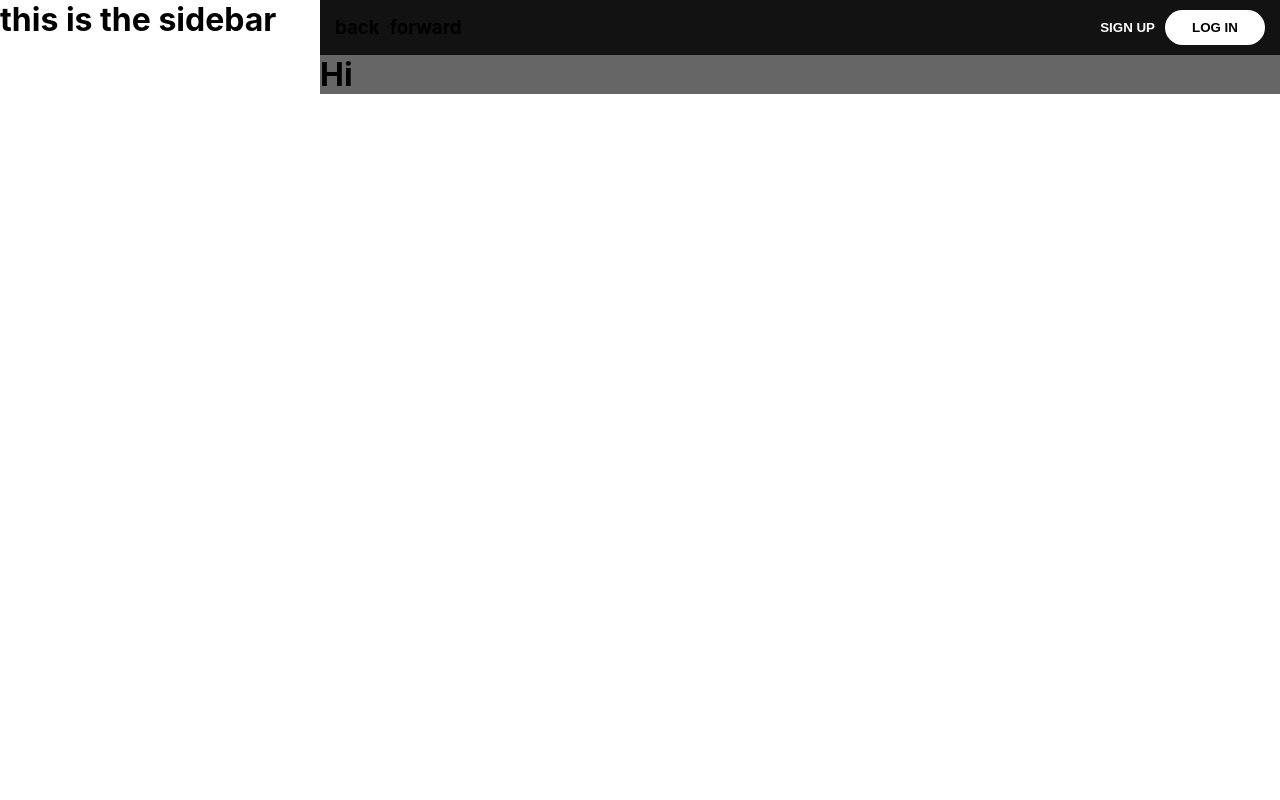
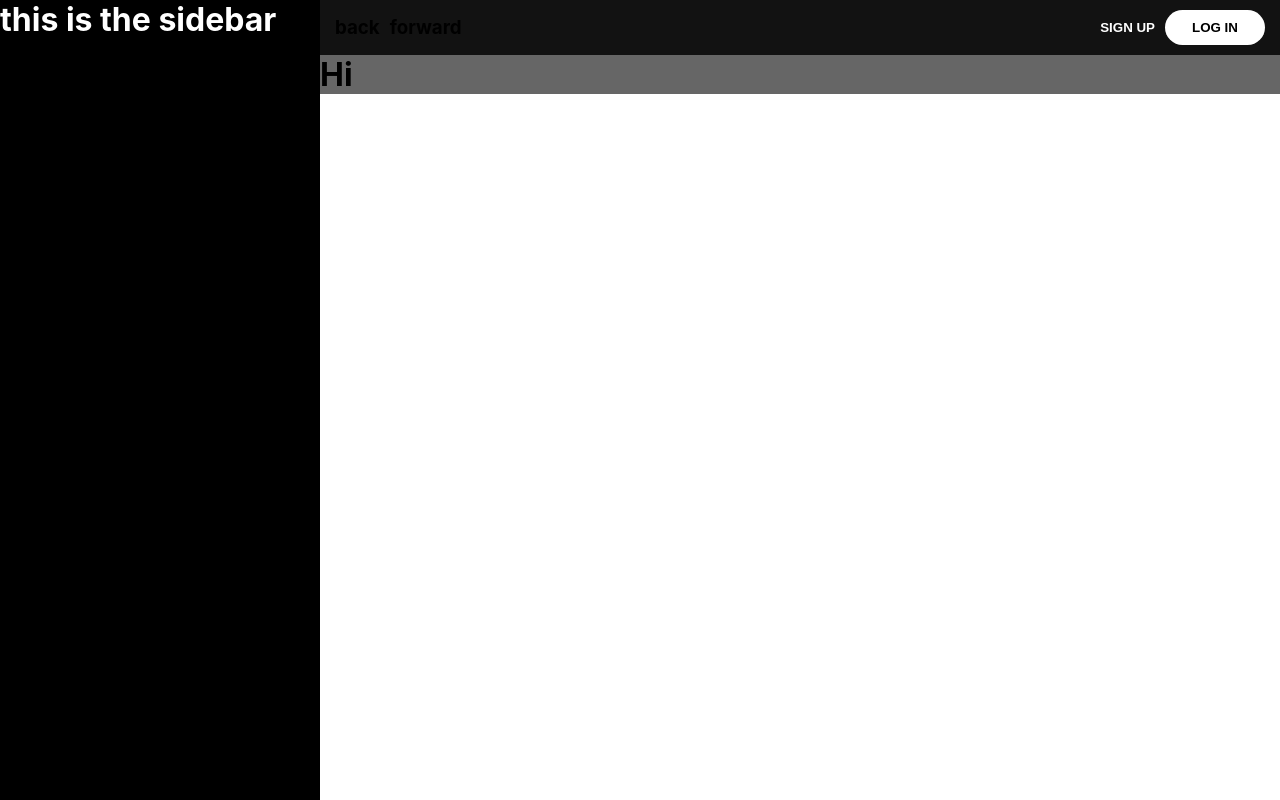
Before and after one commit to CyberNotesDev/spotify-clone, a React (Create React App) app in the folder spotify/: page / in a window 1280 px wide. Built offline with nearby package versions, Linux system fonts and the light colour scheme.

Commit message:
Added sidebar selector

```diff
--- a/spotify/src/css/Sidebar.css
+++ b/spotify/src/css/Sidebar.css
@@ -0,0 +1,8 @@
+.sidebar {
+    position: sticky;
+    top: 0;
+    z-index: 10;
+    height: 100vh;
+    color: white;
+    background-color: black;
+}
```
